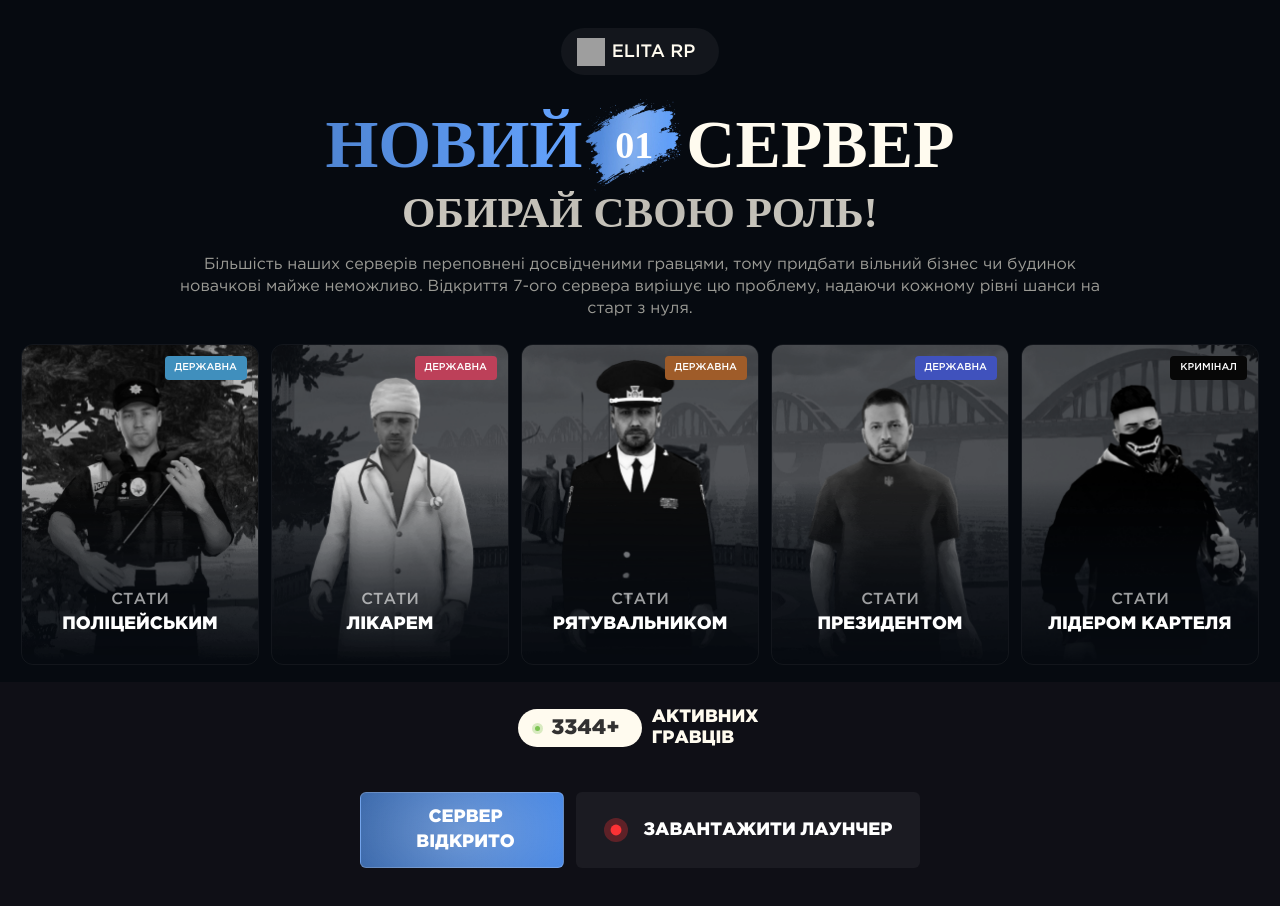
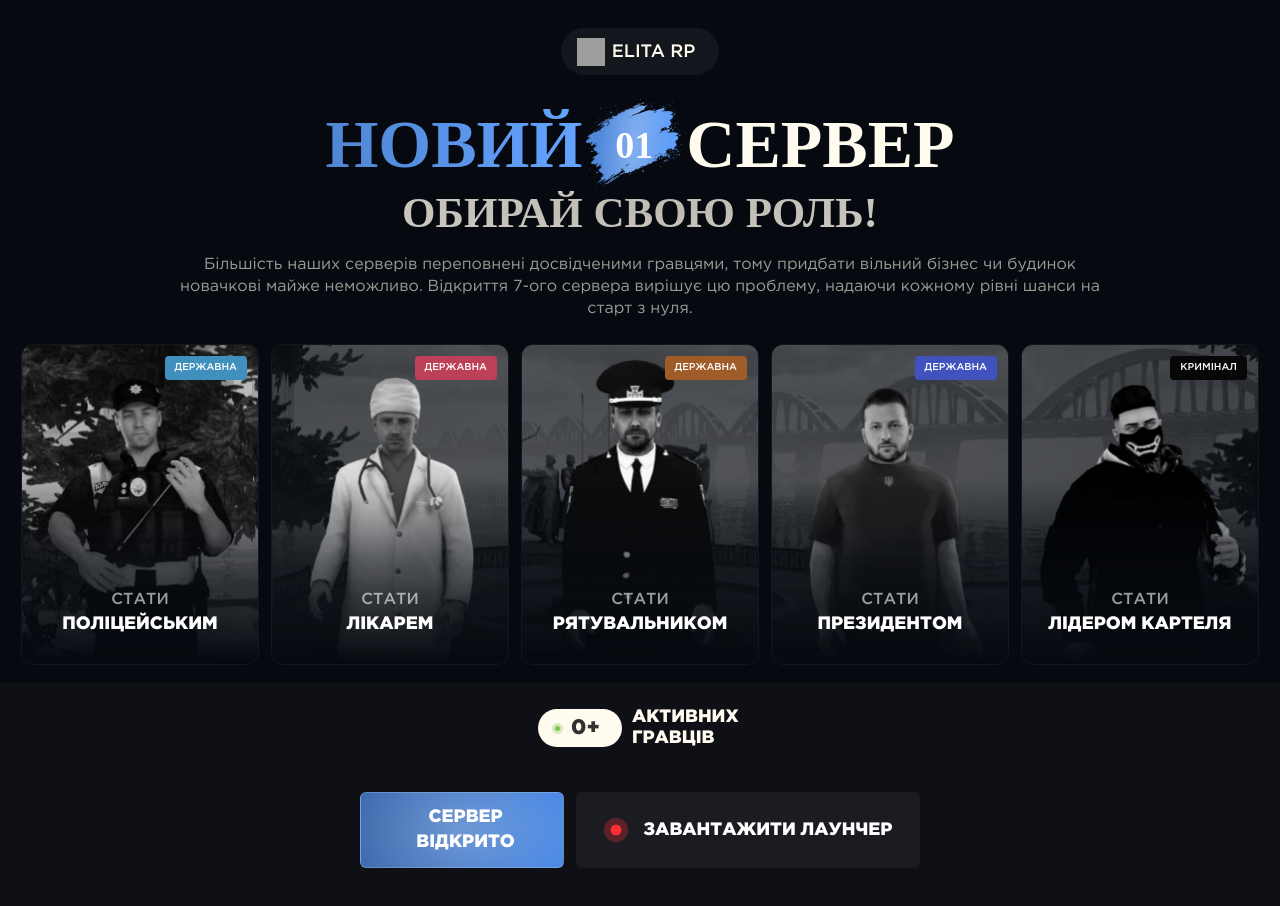
Before and after one commit to ukraine-game/elita-rp, a plain HTML site: page com/ua/index.html in a window 1280 px wide. Shown: the part 118-1024 px from the top of the page. Drawn offline with Linux system fonts and the light colour scheme; no server answers; grey boxes are pictures that could not be loaded; a script that the page names is missing; a web font is replaced by a local one.

Commit message:
Update index.html

```diff
--- a/com/ua/index.html
+++ b/com/ua/index.html
@@ -274,7 +274,7 @@
                     <circle cx="5.5" cy="5.5" r="5.5" fill="#7DC452" fill-opacity="0.3"></circle>
                     <circle cx="5.5" cy="5.5" r="2.5" fill="#7DC452"></circle>
                 </svg>
-                <span>3344+</span>
+                <span>0+</span>
             </div>
             <span class="label">АКТИВНИХ ГРАВЦІВ</span>
         </div>
```
